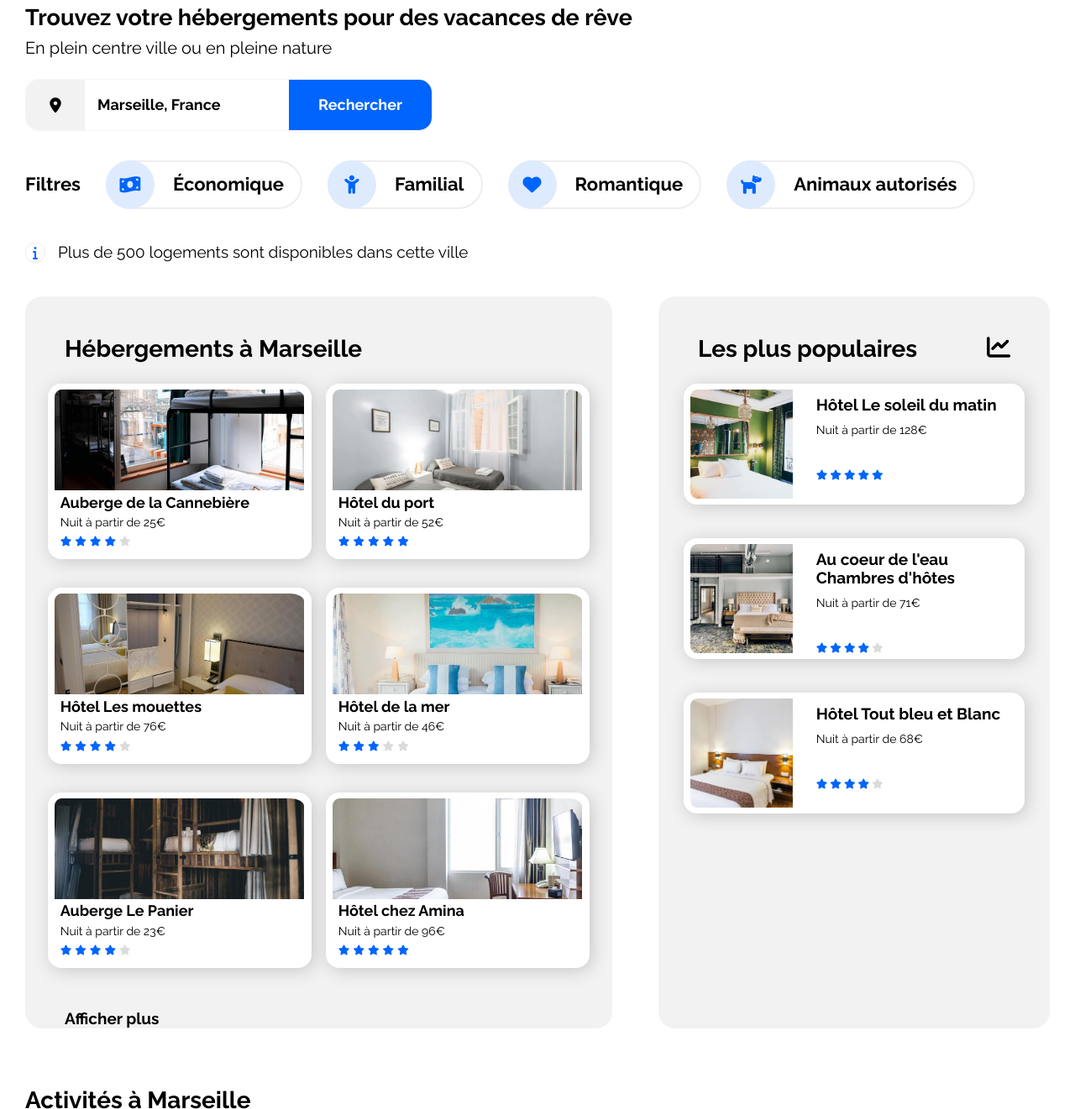
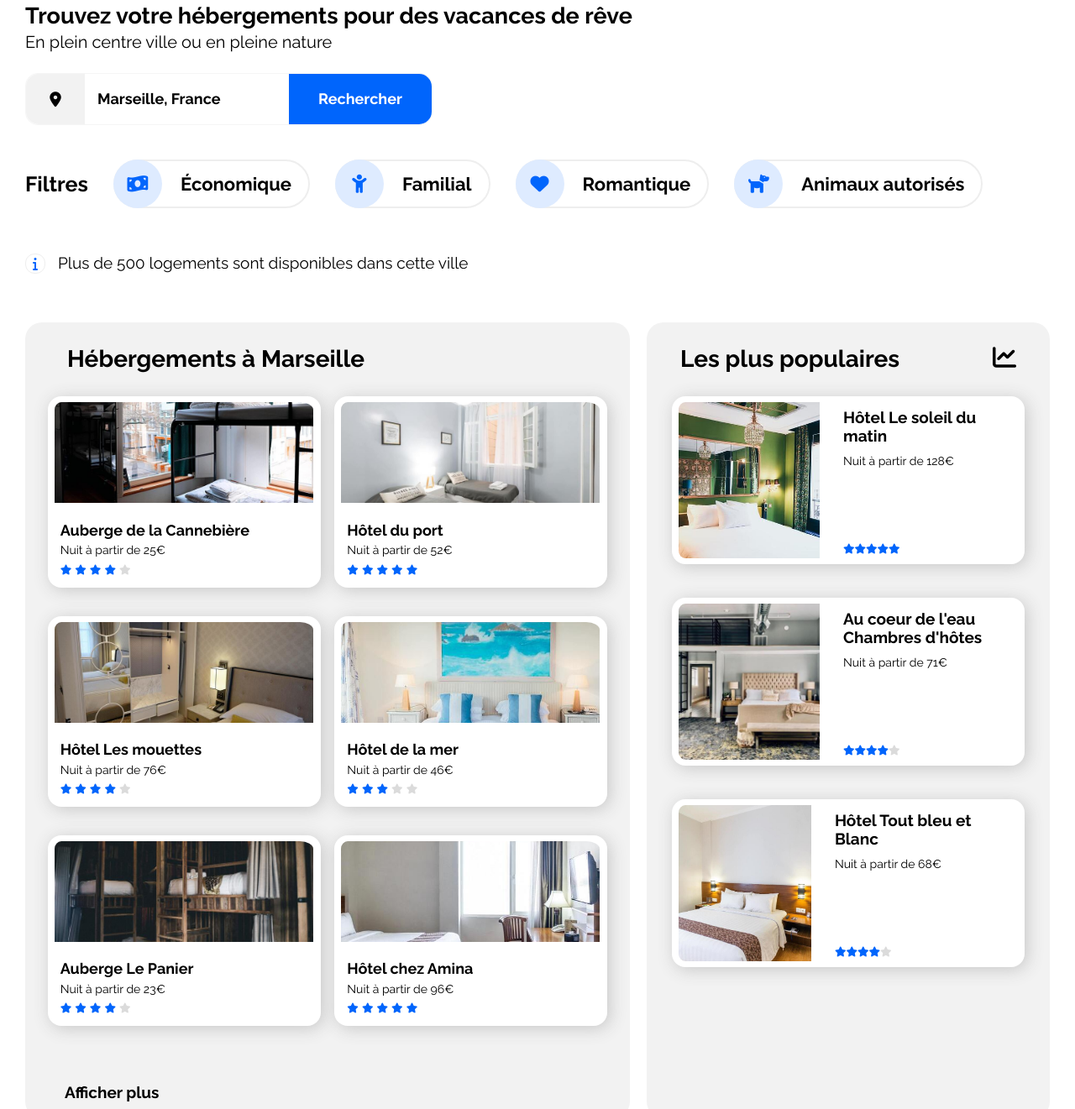
Before and after one commit to LuanaLpt/Booki, a plain HTML site: page index.html in a window 1280 px wide. Shown: the part 191-1512 px from the top of the page at 84% size. Drawn offline with nearby package versions, Linux system fonts and the light colour scheme.

Commit message:
Correction

```diff
--- a/index.html
+++ b/index.html
@@ -17,9 +17,9 @@
 </head>
 
 <body>
-    <div class=body>
+    <main class=body>
         <!-- Logo et Menu  -->
-        <div class="header">
+        <header class="header">
             <div>
                 <img class="logo" alt="logobooki" src="./images/Booki.png" />
             </div>
@@ -27,17 +27,16 @@
                 <a href="#titreun" class="hebergements">Hébergements
                     <div class="barrebleue"></div>
                 </a>
-
                 <a href="#titretrois" class="activites"> Activités
                     <div class="barrebleue"></div>
                 </a>
             </div>
-        </div>
+        </header>
         <!-- Introduction -->
-        <div class="introduction">
-            <div class="trouvez">Trouvez votre hébergements pour des vacances de rêve</div>
-            <div class="centre"> En plein centre ville ou en pleine nature</div>
-        </div>
+        <section class="introduction">
+            <h1 class="trouvez">Trouvez votre hébergements pour des vacances de rêve</h1>
+            <p class="centre"> En plein centre ville ou en pleine nature</p>
+        </section>
         <!-- Boutton de recherche -->
         <form class="location">
             <i class="fa-solid fa-location-dot"></i>
@@ -46,41 +45,40 @@
             <i class="fa-solid fa-magnifying-glass"></i>
         </form>
         <!-- Filtres -->
-        <div class="filtres">
-            <div>Filtres</div>
+        <section class="filtres">
+            <h2 class="h2">Filtres</h2>
             <a href=# class="economique">
                 <i class="fa-solid fa-money-bill-wave"></i>
-                <div class="text">Économique</div>
+                <p class="text">Économique</p>
             </a>
             <a href=# class="famillial">
                 <i class="fa-solid fa-child"></i>
-                <div class="text">Familial</div>
+                <p class="text">Familial</p>
             </a>
             <a href=# class="romantique">
                 <i class="fa-solid fa-heart"></i>
-                <div class="text">Romantique</div>
+                <p class="text">Romantique</p>
             </a>
             <a href=# class="animaux">
                 <i class="fa-solid fa-dog"></i>
-                <div class="text">Animaux autorisés</div>
+                <p class="text">Animaux autorisés</p>
             </a>
-        </div>
+        </section>
         <div class="information">
             <i class="fa-solid fa-info"></i>
-            <div class="logement">Plus de 500 logements sont disponibles dans cette ville</div>
+            <p class="logement">Plus de 500 logements sont disponibles dans cette ville</p>
         </div>
-        <div>
         <!-- Les hébergements à Marseille -->
         <div class="bordures">
-                <div class="bordureune">
-                    <div class="titreun" id="titreun">Hébergements à Marseille</div>
+            <section class="bordureune">
+                <h3 class="titreun" id="titreun">Hébergements à Marseille</h3>
                 <div class="column">
                     <div class="hotelun cannebiere">
                         <a href="#" class="none">
                             <img class="imghotelun" alt="Image d'une chambre d'hotel" src="./images/cannebiere.jpg" />
                             <div class="paddingtrois">
-                                    <div class="hotel"> Auberge de la Cannebière</div>
-                                    <div class="nuit"> Nuit à partir de 25€</div>
+                                <p class="hotel"> Auberge de la Cannebière</p>
+                                <p class="nuit"> Nuit à partir de 25€</p>
                                 <div>
                                     <i class="fa-solid fa-star starune etoilebleu"></i>
                                     <i class="fa-solid fa-star starune etoilebleu"></i>
@@ -95,8 +93,8 @@
                         <a href="#" class="none">
                             <img class="imghotelun" alt="Image d'une chambre d'hotel" src="./images/port.jpg" />
                             <div class="paddingtrois">
-                                    <div class="hotel"> Hôtel du port</div>
-                                    <div class="nuit">Nuit à partir de 52€</div>
+                                <p class="hotel"> Hôtel du port</p>
+                                <p class="nuit">Nuit à partir de 52€</p>
                                 <div>
                                     <i class="fa-solid fa-star starune etoilebleu"></i>
                                     <i class="fa-solid fa-star starune etoilebleu"></i>
@@ -111,8 +109,8 @@
                         <a href="#" class="none">
                             <img class="imghotelun" alt="Image d'une chambre d'hotel" src="./images/mouettes.jpg" />
                             <div class="paddingtrois">
-                                    <div class="hotel"> Hôtel Les mouettes </div>
-                                    <div class="nuit">Nuit à partir de 76€</div>
+                                <p class="hotel"> Hôtel Les mouettes </p>
+                                <p class="nuit">Nuit à partir de 76€</p>
                                 <div>
                                     <i class="fa-solid starune fa-star etoilebleu"></i>
                                     <i class="fa-solid starune fa-star etoilebleu"></i>
@@ -127,8 +125,8 @@
                         <a href="#" class="none">
                             <img class="imghotelun" alt="Image d'une chambre d'hotel" src="./images/mer.jpg" />
                             <div class="paddingtrois">
-                                    <div class="hotel"> Hôtel de la mer</div>
-                                    <div class="nuit">Nuit à partir de 46€</div>
+                                <p class="hotel"> Hôtel de la mer</p>
+                                <p class="nuit">Nuit à partir de 46€</p>
                                 <div>
                                     <i class="fa-solid starune fa-star etoilebleu"></i>
                                     <i class="fa-solid starune fa-star etoilebleu"></i>
@@ -143,8 +141,8 @@
                         <a href="#" class="none">
                             <img class="imghotelun" alt="Image d'une chambre d'hotel" src="./images/panier.jpg" />
                             <div class="paddingtrois">
-                                    <div class="hotel"> Auberge Le Panier</div>
-                                    <div class="nuit">Nuit à partir de 23€</div>
+                                <p class="hotel"> Auberge Le Panier</p>
+                                <p class="nuit">Nuit à partir de 23€</p>
                                 <div>
                                     <i class="fa-solid starune fa-star etoilebleu"></i>
                                     <i class="fa-solid starune fa-star etoilebleu"></i>
@@ -159,8 +157,8 @@
                         <a href="#" class="none">
                             <img class="imghotelun" alt="Image d'une chambre d'hotel" src="./images/anima.jpg" />
                             <div class="paddingtrois">
-                                    <div class="hotel"> Hôtel chez Amina</div>
-                                    <div class="nuit">Nuit à partir de 96€</div>
+                                <p class="hotel"> Hôtel chez Amina</p>
+                                <p class="nuit">Nuit à partir de 96€</p>
                                 <div>
                                     <i class="fa-solid starune fa-star etoilebleu"></i>
                                     <i class="fa-solid starune fa-star etoilebleu"></i>
@@ -171,29 +169,28 @@
                             </div>
                         </a>
                     </div>
-
                 </div>
-                    <div class="afficher"> Afficher plus</div>
-                </div>
-                <div class="borduredeux">
-                    <div class="titredeux"> Les plus populaires
+                <p class="afficher"> Afficher plus</p>
+            </section>
+            <section class="borduredeux">
+                <h3 class="titredeux"> Les plus populaires
                     <i class="fa-solid fa-chart-line"></i>
-                    </div>
+                </h3>
                 <!-- Les plus populaires -->
                 <div class="columndeux">
                     <div class="hoteldeux">
                         <a href=# class="widthhoteldeux none">
                             <img class="imghoteldeux" alt="Image d'une chambre d'hotel" src="./images/soleil.jpg" />
                             <div class="paddingquatre">
-                                    <div class="hoteltrois"> Hôtel Le soleil du matin</div>
-                                    <div class="nuitdeux"> Nuit à partir de 128€</div>
-                                    <div class="stardeux">
-                                        <i class="fa-solid stardeux fa-star etoilebleu"></i>
-                                        <i class="fa-solid stardeux fa-star etoilebleu"></i>
-                                        <i class="fa-solid stardeux fa-star etoilebleu"></i>
-                                        <i class="fa-solid stardeux fa-star etoilebleu"></i>
-                                        <i class="fa-solid stardeux fa-star etoilebleu"></i>
-                                    </div>
+                                <p class="hoteltrois"> Hôtel Le soleil du matin</p>
+                                <p class="nuitdeux"> Nuit à partir de 128€</p>
+                                <p class="stardeux">
+                                    <i class="fa-solid fa-star etoilebleu"></i>
+                                    <i class="fa-solid fa-star etoilebleu"></i>
+                                    <i class="fa-solid fa-star etoilebleu"></i>
+                                    <i class="fa-solid fa-star etoilebleu"></i>
+                                    <i class="fa-solid fa-star etoilebleu"></i>
+                                </p>
                             </div>
                         </a>
                     </div>
@@ -201,15 +198,15 @@
                         <a href=# class="widthhoteldeux none">
                             <img class="imghoteldeux" alt="Image d'une chambre d'hotel" src="./images/eau.jpg" />
                             <div class="paddingquatre">
-                                    <div class="hoteltrois"> Au coeur de l'eau Chambres d'hôtes</div>
-                                    <div class="nuitdeux"> Nuit à partir de 71€</div>
-                                    <div class="stardeux">
-                                        <i class="fa-solid stardeux fa-star etoilebleu"></i>
-                                        <i class="fa-solid stardeux fa-star etoilebleu"></i>
-                                        <i class="fa-solid stardeux fa-star etoilebleu"></i>
-                                        <i class="fa-solid stardeux fa-star etoilebleu"></i>
-                                        <i class="fa-solid stardeux fa-star etoilegrise"></i>
-                                    </div>
+                                <p class="hoteltrois"> Au coeur de l'eau Chambres d'hôtes</p>
+                                <p class="nuitdeux"> Nuit à partir de 71€</p>
+                                <p class="stardeux">
+                                    <i class="fa-solid fa-star etoilebleu"></i>
+                                    <i class="fa-solid fa-star etoilebleu"></i>
+                                    <i class="fa-solid fa-star etoilebleu"></i>
+                                    <i class="fa-solid fa-star etoilebleu"></i>
+                                    <i class="fa-solid fa-star etoilegrise"></i>
+                                </p>
                             </div>
                         </a>
                     </div>
@@ -217,79 +214,81 @@
                         <a href="#" class="widthhoteldeux none">
                             <img class="imghoteldeux" alt="Image d'une chambre d'hotel" src="./images/toutbleu.jpg" />
                             <div class="paddingquatre">
-                                    <div class="hoteltrois"> Hôtel Tout bleu et Blanc</div>
-                                    <div class="nuitdeux"> Nuit à partir de 68€</div>
-                                    <div class="stardeux">
-                                        <i class="fa-solid stardeux fa-star etoilebleu"></i>
-                                        <i class="fa-solid stardeux fa-star etoilebleu"></i>
-                                        <i class="fa-solid stardeux fa-star etoilebleu"></i>
-                                        <i class="fa-solid stardeux fa-star etoilebleu"></i>
-                                        <i class="fa-solid stardeux fa-star etoilegrise"></i>
-                                    </div>
+                                <p class="hoteltrois"> Hôtel Tout bleu et Blanc</p>
+                                <p class="nuitdeux"> Nuit à partir de 68€</p>
+                                <p class="stardeux">
+                                    <i class="fa-solid fa-star etoilebleu"></i>
+                                    <i class="fa-solid fa-star etoilebleu"></i>
+                                    <i class="fa-solid fa-star etoilebleu"></i>
+                                    <i class="fa-solid fa-star etoilebleu"></i>
+                                    <i class="fa-solid fa-star etoilegrise"></i>
+                                </p>
                             </div>
                         </a>
                     </div>
                 </div>
+            </section>
         </div>
-            </div>
+        <section>
             <!-- Activités à Marseille -->
-            <div class="titretrois" id="titretrois"> Activités à Marseille
-            </div>
+            <h3 class="titretrois" id="titretrois">
+                Activités à Marseille
+            </h3>
             <div class="activitesdeux">
                 <div class="widthactivites borderradius">
                     <a href="#" class=" lienimage none">
                         <img class="imgvieuxport imgwidth" alt="image du vieux port de Marseille" src="./images/vieuxport.jpg" />
-                        <div class="vieuxport"> Vieux port </div>
+                        <p class="vieuxport"> Vieux port </p>
                     </a>
                 </div>
                 <div class="widthactivites gapelement">
                     <a href="#" class="grandelement lienimage borderradius none">
                         <img class="imgpomegues imgwidth" alt="Image du fort de Pomègues" src="./images/pomegues.jpg" />
-                        <div class="vieuxport"> Fort de Pomègues</div>
+                        <p class="vieuxport"> Fort de Pomègues</p>
                     </a>
                     <a href="#" class="none lienimage grandelement borderradius">
                         <img class="imgpomegues imgwidth" alt="Images des îles de Frioul" src="./images/frioul.jpg" />
-                        <div class="vieuxport"> Îles de Frioul</div>
+                        <p class="vieuxport"> Îles de Frioul</p>
                     </a>
                 </div>
                 <div class="widthactivites calanquesorder borderradius">
                     <a href="#" class="lienimage none">
                         <img class="imgvieuxport imgwidth" alt="Image des Calanques" src="./images/calanques.jpg" />
-                        <div class="vieuxport"> Parc National des Calanques</div>
+                        <p class="vieuxport"> Parc National des Calanques</p>
                     </a>
                 </div>
                 <div class="widthactivites gapelement">
                     <a href="#" class="grandelement lienimage borderradius none">
                         <img class="imgpomegues imgwidth" alt="image de Notre-Dame-de-la-Garde" src="./images/notredame.jpg" />
-                        <div class="vieuxport"> Notre-Dame-de-la-Garde</div>
+                        <p class="vieuxport"> Notre-Dame-de-la-Garde</p>
                     </a>
                     <a href="#" class="grandelement lienimage borderradius none">
                         <img class="imgpomegues imgwidth" alt="Image du parc Longchamp" src="./images/longchamp.jpg" />
-                        <div class="vieuxport"> Parc Longchamp</div>
+                        <p class="vieuxport"> Parc Longchamp</p>
                     </a>
                 </div>
             </div>
-        </div>
-    </div>
+        </section>
+    </main>
     <!-- Information footer -->
-    <div class=footer>
-        <div class="footerun">
-            <div class="titrequatre paddingbot"> A propos </div>
-            <div class="txt"> Fonctionnement du site </div>
-            <div class="txt paddingmiddle"> Conditions générales de vente </div>
-            <div class="txt"> Données de confidentialité</div>
-        </div>
-        <div class="footerun">
-            <div class="titrequatre"> Nos hébergements</div>
-            <div class="txt paddingmiddle"> Chartre qualité</div>
-            <div class="txt"> Soumettre votre hôtel</div>
-        </div>
-        <div class="footerun">
-            <div class="titrequatre"> Assistance </div>
-            <div class="txt paddingmiddle"> Centre d'aide</div>
-            <div class="txt"> Nous contacter</div>
-        </div>
-    </div>
+    <footer class=footer>
+        <section class="footerun">
+            <h4 class="titrequatre paddingbot"> A propos </h4>
+            <p class="txt"> Fonctionnement du site </p>
+            <p class="txt paddingmiddle"> Conditions générales de vente </p>
+            <p class="txt"> Données de confidentialité</p>
+        </section>
+        <section class="footerun">
+            <h4 class="titrequatre"> Nos hébergements</h4>
+            <p class="txt paddingmiddle"> Chartre qualité</p>
+            <p class="txt"> Soumettre votre hôtel</p>
+        </section>
+        <section class="footerun">
+            <h4 class="titrequatre"> Assistance </h4>
+            <p class="txt paddingmiddle"> Centre d'aide</p>
+            <p class="txt"> Nous contacter</p>
+        </section>
+    </footer>
 </body>
 
 </html>
--- a/style.css
+++ b/style.css
@@ -56,20 +56,16 @@
     color: #0065FC;
 }
 
-.introduction {
-    font-family: Raleway;
-    padding-top: 20px;
-}
-
 .trouvez {
     font-weight: 700;
     font-size: 27px;
+    margin-bottom: 5px;
 }
 
 .centre {
     font-weight: 400;
     font-size: 20px;
-    padding-top: 10px;
+    margin-top: 0;
 }
 
 .location {
@@ -81,6 +77,10 @@
     border-radius: 15px;
     width: max-content;
     margin-top: 25px;
+}
+
+.h2 {
+    font-size: 25px;
 }
 
 .fa-location-dot {
@@ -180,7 +180,7 @@
     display: flex;
     align-items: center;
     font-size: 16px;
-    margin-top: 40px;
+    margin-top: 30px;
 }
 
 .fa-info {
@@ -207,7 +207,7 @@
 }
 
 .titreun {
-    padding: 47px 47px 25px;
+    padding-left: 50px;
     font-weight: 700;
     font-size: 28px;
 }
@@ -259,11 +259,13 @@
 .hotel {
     font-weight: 700;
     font-size: 18px;
+    margin-bottom: 5px;
 }
 
 .nuit {
     font-size: 14px;
     margin: 5px 0 5px 0;
+    margin-top: 0px;
 }
 
 .paddingtrois {
@@ -293,7 +295,8 @@
 }
 
 .titredeux {
-    padding: 47px 47px 25px;
+    padding-left: 40px;
+    padding-right: 40px;
     font-weight: 700;
     font-size: 28px;
     display: flex;
@@ -301,7 +304,7 @@
 }
 
 .columndeux {
-    padding: 0 55px;
+    padding: 0 40px;
     display: flex;
     flex-direction: column;
     gap: 40px;
@@ -313,19 +316,21 @@
     display: flex;
     box-shadow: 3px 3px 20px 0px #C7C7C7;
     transition: transform 0.7s;
+    height: 200px;
+    position: relative;
 }
 
 .imghoteldeux {
     object-fit: cover;
     border-radius: 16px 0 0 16px;
     padding: 7px 8px;
-    width: 30%;
-    height: 130px;
+    width: 40%;
 }
 
 .hoteltrois {
     font-weight: 700;
     font-size: 19px;
+    margin: 0px;
 }
 
 .widthhoteldeux {
@@ -339,19 +344,22 @@
 
 .nuitdeux {
     padding-top: 10px;
+    margin: 0px;
     font-size: 14px;
 }
 
 .stardeux {
-    margin-top: 20px;
+    margin-top: 15px;
     font-size: 12px;
+    position: absolute;
+    display: flex;
+    bottom: 0px;
 }
 
 .titretrois {
-    padding-top: 70px;
-    padding-bottom: 30px;
     font-weight: 700;
     font-size: 28px;
+    padding-top: 20px;
 }
 
 .activitesdeux {
@@ -420,20 +428,9 @@
 }
 
 .footerun {
-    margin-top: 25px;
     width: 33%;
     justify-content: center;
     align-items: center;
-    margin-top: 70px;
-}
-
-.paddingmiddle {
-    padding-top: 20px;
-    padding-bottom: 20px;
-}
-
-.paddingbot {
-    padding-bottom: 20px;
 }
 
 .txt {
@@ -488,6 +485,9 @@
     .marseille {
         width: calc(100% - 70px - 60px)
     }
+    .vieuxport {
+        padding: 10px 0;
+    }
     .bordures {
         flex-direction: column-reverse;
         flex-wrap: wrap;
@@ -512,6 +512,9 @@
         width: 100%;
         height: initial;
     }
+    .paddingquatre {
+        padding: 5px;
+    }
     .widthactivites {
         width: 100%;
     }
@@ -527,12 +530,15 @@
     }
 }
 
-@media screen and (min-width: 768px) and (max-width: 991px) {
+@media screen and (min-width: 769px) and (max-width: 991px) {
     .bordures {
         display: block;
     }
     .bordureune {
         width: 100%;
+    }
+    .titreun {
+        padding-top: 20px;
     }
     .borduredeux {
         width: 100%;
@@ -540,6 +546,9 @@
     .activitesdeux {
         flex-wrap: wrap;
         height: initial;
+    }
+    .afficher {
+        padding-bottom: 20px;
     }
     .widthactivites {
         width: calc(50% - 25px);
@@ -549,9 +558,12 @@
     }
 }
 
-@media screen and (min-width: 992px) and (max-width: 1300px) {
+@media screen and (min-width: 992px) and (max-width: 1472px) {
     .body {
         margin: 30px;
+    }
+    .bordures {
+        gap: 20px;
     }
     .bordureune {
         width: 60%;
```
Lines whose indentation alone changed are shown as unchanged.
